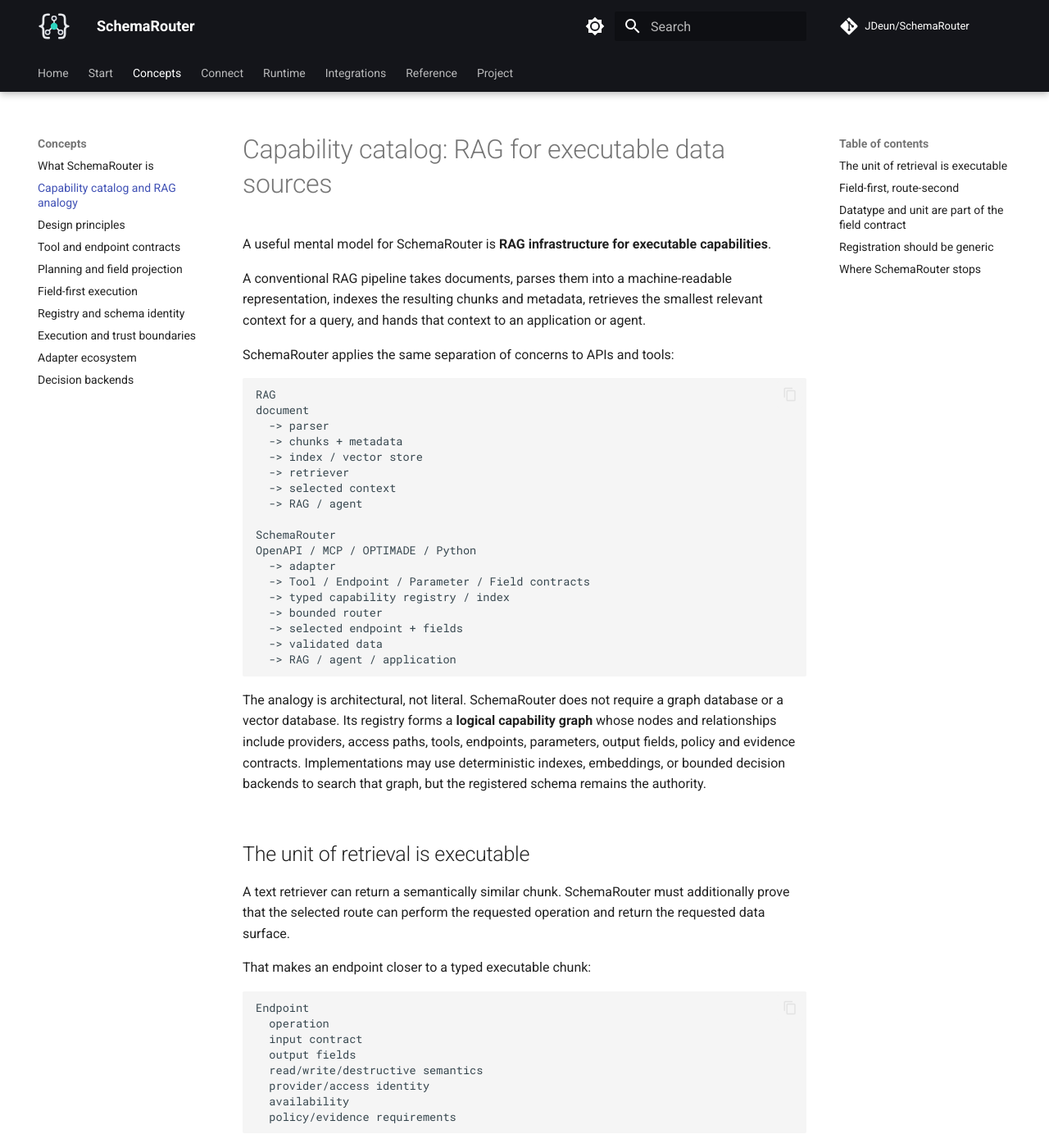
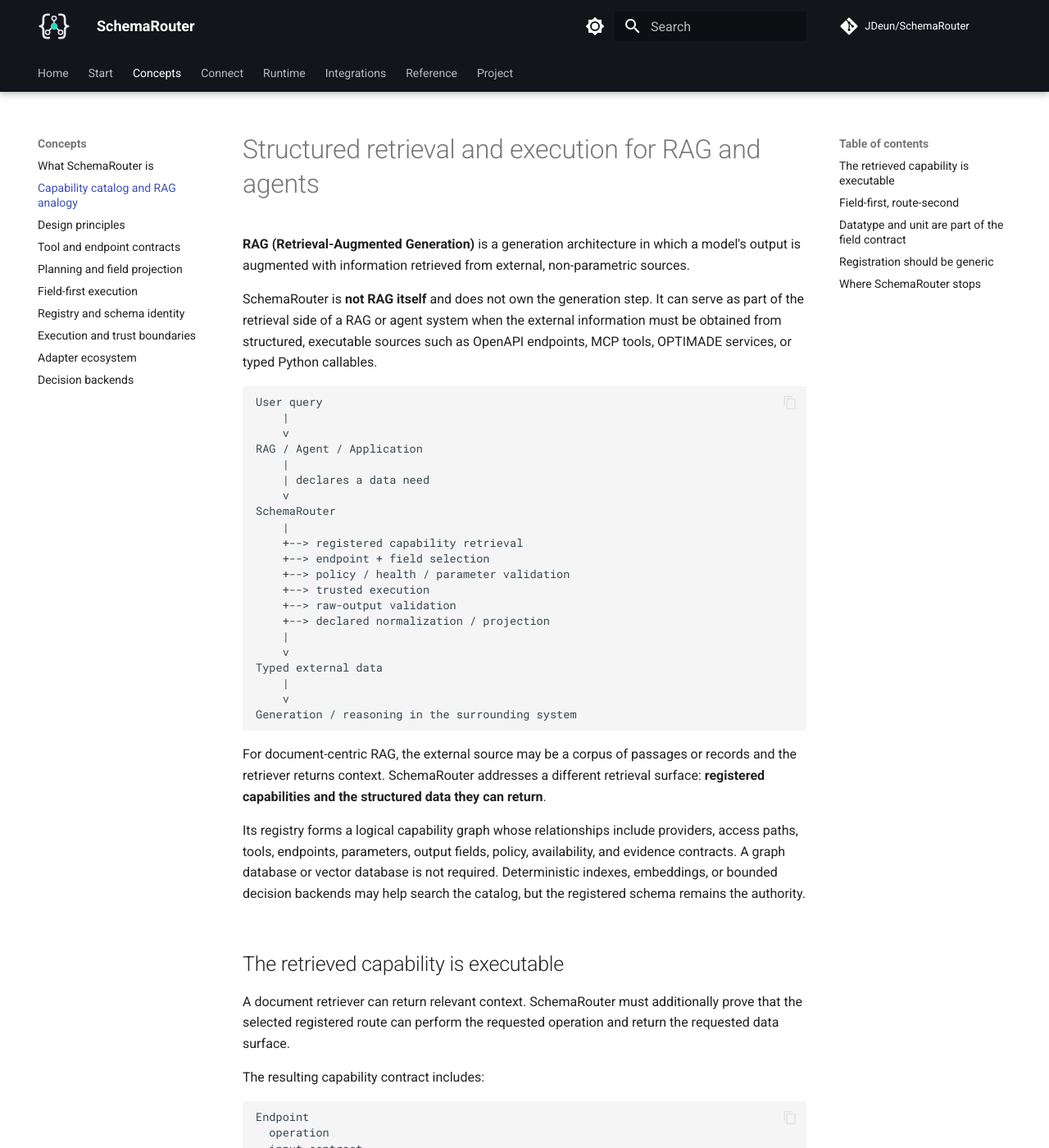
Before and after one commit to JDeun/SchemaRouter, an MkDocs documentation site: the page built from docs/concepts/capability-catalog.md, in a window 1280 px wide and 1400 px high. Shown: the whole window at 82% size. Built offline with MkDocs 1.6.1 and Material for MkDocs 9.7.7, drawn with Linux system fonts in a browser that asks for light colours; comment, search, counter and statistics services are not loaded; some of the changed text lies outside the part shown.

Commit message:
docs: define RAG precisely in capability model

````diff
--- a/docs/concepts/capability-catalog.md
+++ b/docs/concepts/capability-catalog.md
@@ -1,46 +1,52 @@
-# Capability catalog: RAG for executable data sources
+# Structured retrieval and execution for RAG and agents
 
-A useful mental model for SchemaRouter is **RAG infrastructure for executable capabilities**.
+**RAG (Retrieval-Augmented Generation)** is a generation architecture in which a model's output is
+augmented with information retrieved from external, non-parametric sources.
 
-A conventional RAG pipeline takes documents, parses them into a machine-readable representation,
-indexes the resulting chunks and metadata, retrieves the smallest relevant context for a query, and
-hands that context to an application or agent.
-
-SchemaRouter applies the same separation of concerns to APIs and tools:
+SchemaRouter is **not RAG itself** and does not own the generation step. It can serve as part of the
+retrieval side of a RAG or agent system when the external information must be obtained from
+structured, executable sources such as OpenAPI endpoints, MCP tools, OPTIMADE services, or typed
+Python callables.
 
 ```text
-RAG
-document
-  -> parser
-  -> chunks + metadata
-  -> index / vector store
-  -> retriever
-  -> selected context
-  -> RAG / agent
-
+User query
+    |
+    v
+RAG / Agent / Application
+    |
+    | declares a data need
+    v
 SchemaRouter
-OpenAPI / MCP / OPTIMADE / Python
-  -> adapter
-  -> Tool / Endpoint / Parameter / Field contracts
-  -> typed capability registry / index
-  -> bounded router
-  -> selected endpoint + fields
-  -> validated data
-  -> RAG / agent / application
+    |
+    +--> registered capability retrieval
+    +--> endpoint + field selection
+    +--> policy / health / parameter validation
+    +--> trusted execution
+    +--> raw-output validation
+    +--> declared normalization / projection
+    |
+    v
+Typed external data
+    |
+    v
+Generation / reasoning in the surrounding system
 ```
 
-The analogy is architectural, not literal. SchemaRouter does not require a graph database or a vector
-database. Its registry forms a **logical capability graph** whose nodes and relationships include
-providers, access paths, tools, endpoints, parameters, output fields, policy and evidence contracts.
-Implementations may use deterministic indexes, embeddings, or bounded decision backends to search
-that graph, but the registered schema remains the authority.
+For document-centric RAG, the external source may be a corpus of passages or records and the
+retriever returns context. SchemaRouter addresses a different retrieval surface: **registered
+capabilities and the structured data they can return**.
 
-## The unit of retrieval is executable
+Its registry forms a logical capability graph whose relationships include providers, access paths,
+tools, endpoints, parameters, output fields, policy, availability, and evidence contracts. A graph
+database or vector database is not required. Deterministic indexes, embeddings, or bounded decision
+backends may help search the catalog, but the registered schema remains the authority.
 
-A text retriever can return a semantically similar chunk. SchemaRouter must additionally prove that
-the selected route can perform the requested operation and return the requested data surface.
+## The retrieved capability is executable
 
-That makes an endpoint closer to a typed executable chunk:
+A document retriever can return relevant context. SchemaRouter must additionally prove that the
+selected registered route can perform the requested operation and return the requested data surface.
+
+The resulting capability contract includes:
 
 ```text
 Endpoint
@@ -166,5 +172,5 @@
 > Given the registered capabilities, what is the smallest trusted executable data surface that can
 > satisfy this request?
 
-That scope is deliberate. It lets an agent or RAG system consume live structured data without giving
-an unconstrained model authority over the entire tool catalog.
+That scope is deliberate. It lets Retrieval-Augmented Generation or agent systems consume live
+structured data without giving an unconstrained model authority over the entire tool catalog.
````
